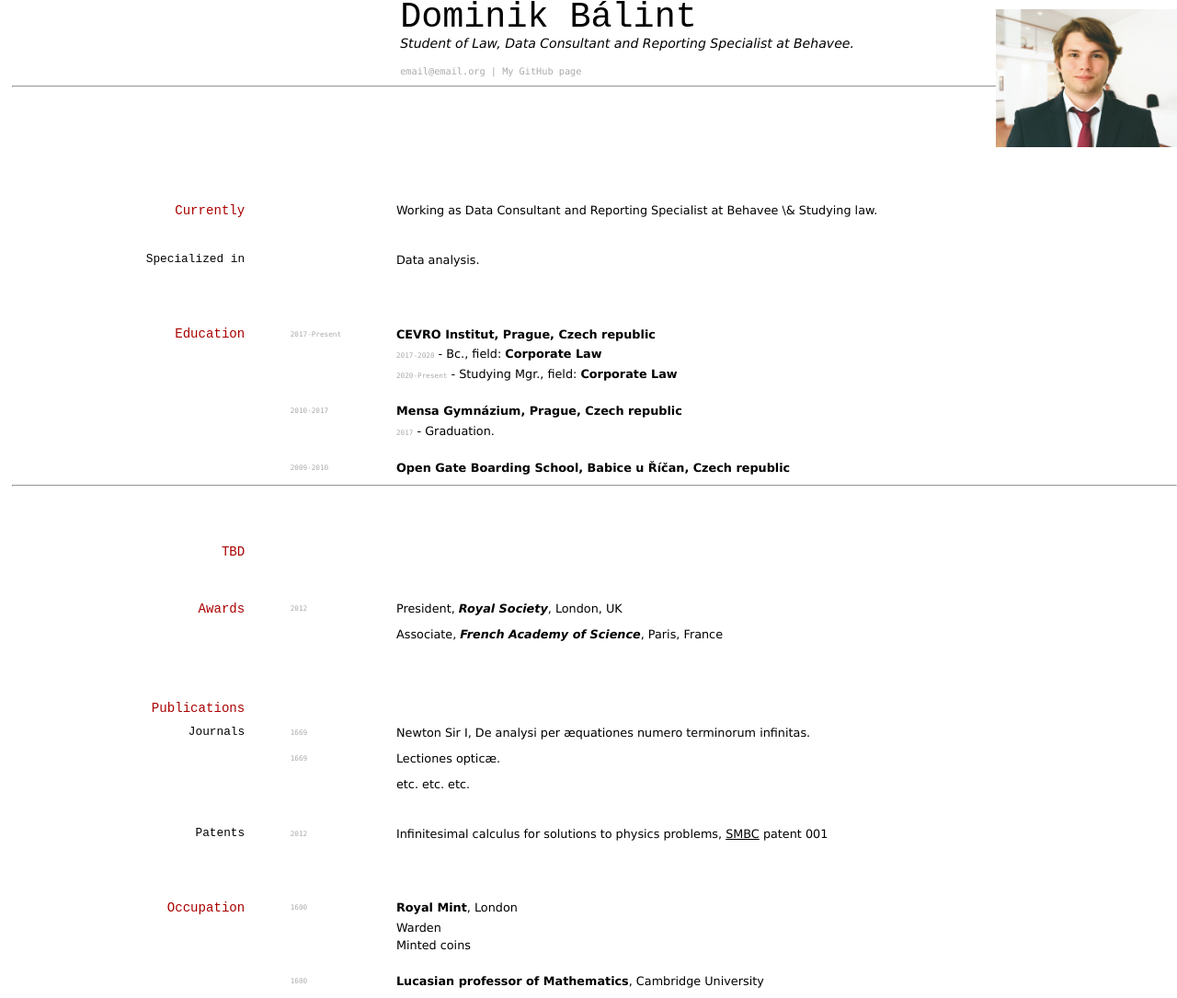
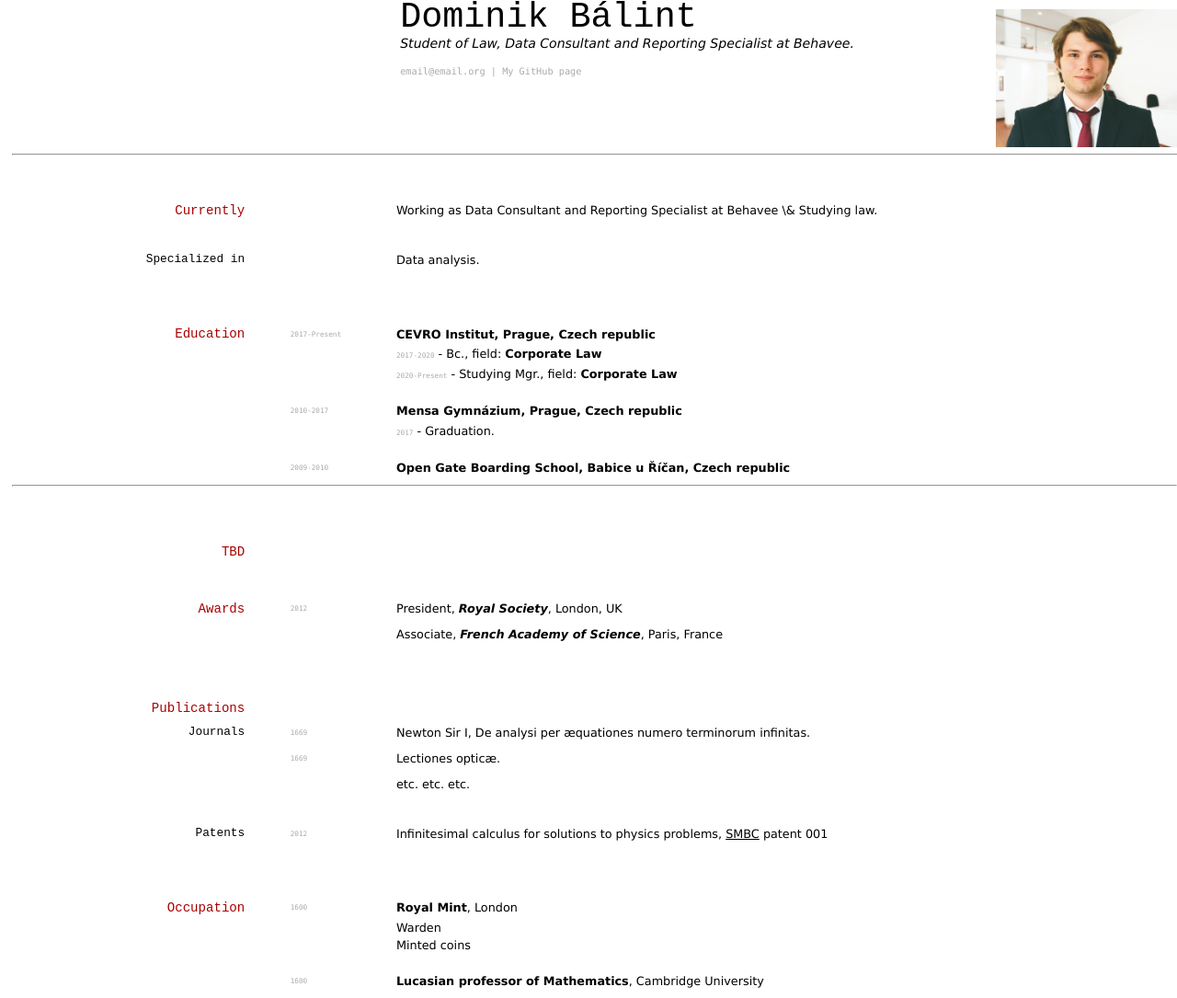
Before and after one commit to Dominik-97/curriculum-vitae, a Jekyll site: the page built from index.md, in a window 1280 px wide and 1085 px high. Shown: the whole window at 92% size. Built offline with Jekyll 4.4.1, drawn with Linux system fonts in a browser that asks for light colours.

Commit message:
Update index.md

```diff
--- a/index.md
+++ b/index.md
@@ -17,7 +17,7 @@ title: Dominik Bálint's CV
 <img src="assets/Me.png" alt="Picture of me" style="width:200px;"/>
 </div>
 
-<hr>
+<hr style="margin-top: 80px;">
 
 </div>
 
```
